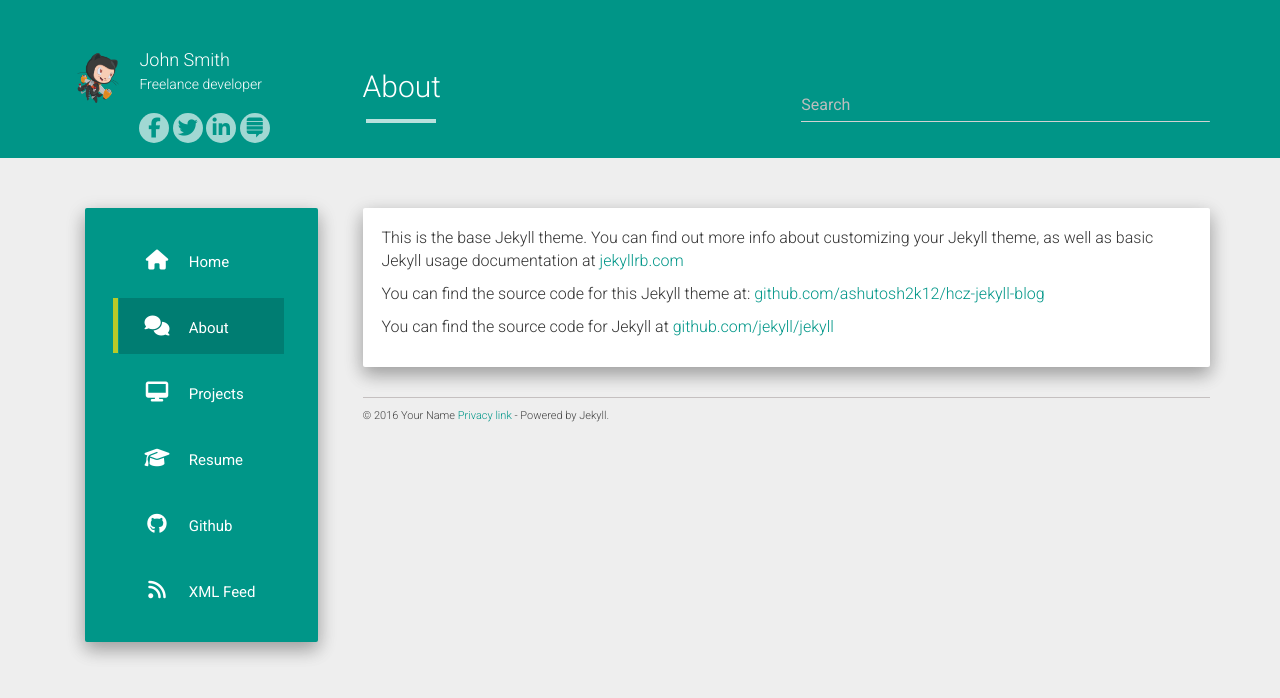
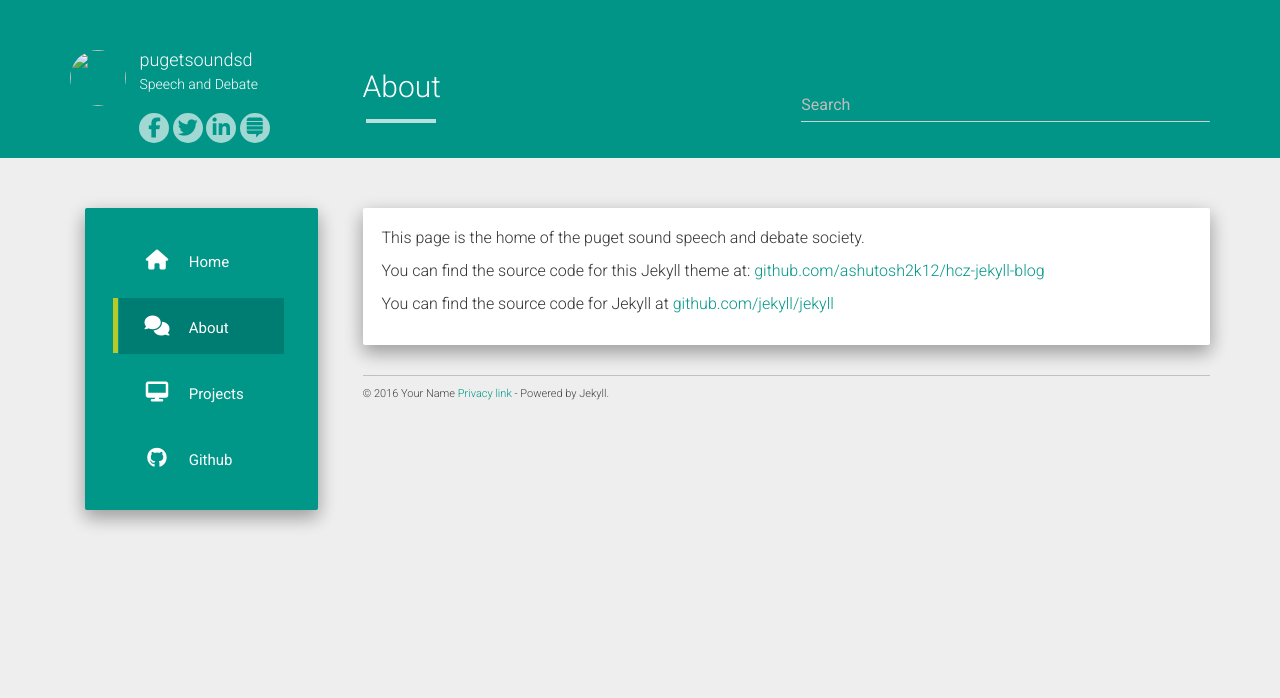
Before and after one commit to pugetsoundsd/pugetsoundsd.github.io, a Jekyll site: the page built from about.md, in a window 1280 px wide. Shown: the top 698 px of the page. Built offline with Jekyll 4.4.1, drawn with Linux system fonts in a browser that asks for light colours; nearby versions of some CDN libraries.

Commit message:
minor tweaks to test theme configuration

```diff
--- a/_config.yml
+++ b/_config.yml
@@ -1,17 +1,17 @@
-title: John Smith
-description: My Personal Blog
-author: John Smith
+title: Puget Sound Speech and Debate
+description: News and info for the puget sound speech and debate organization
+author: pugetsoundsd
 logo: /hcz-jekyll-blog/static/img/avatar.png
-github: https://github.com/codeasashu
-about: Freelance developer
+github: https://github.com/pugetsoundsd
+about: Speech and Debate
 
-baseurl: "https://codeasashu.github.io/hcz-jekyll-blog"
-url: "https://codeasashu.github.io/hcz-jekyll-blog"
+baseurl: "https://pugetsoundsd.github.io/"
+url: "https://pugetsoundsd.github.io/"
 
 allowsearch: true
 
-disqus_shortname: aboutashu
-google_analytics: UA-72862926-1
+# disqus_shortname: aboutashu
+# google_analytics: UA-72862926-1
 
 share:
   twitter_username: \#
--- a/about.md
+++ b/about.md
@@ -4,7 +4,7 @@
 permalink: /about/
 ---
 
-This is the base Jekyll theme. You can find out more info about customizing your Jekyll theme, as well as basic Jekyll usage documentation at [jekyllrb.com](http://jekyllrb.com/)
+This page is the home of the puget sound speech and debate society.
 
 You can find the source code for this Jekyll theme at: [github.com/ashutosh2k12/hcz-jekyll-blog](https://github.com/ashutosh2k12/hcz-jekyll-blog)
 
```
Also changed, not shown: _data/urls.json (+0 -11 lines).
